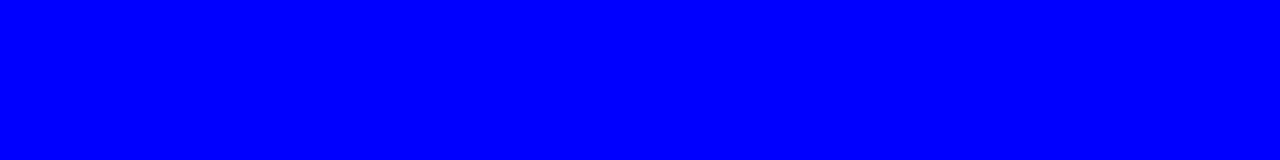
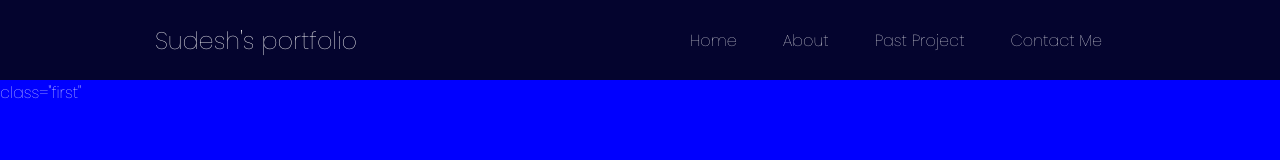
Before and after one commit to neptrix/Personal-Website, a plain HTML site: page index.html in a window 1280 px wide. Drawn offline with Linux system fonts and the light colour scheme.

Commit message:
new changes
ntng

```diff
--- a/index.html
+++ b/index.html
@@ -1,28 +1,67 @@
 <!DOCTYPE html>
 <html lang="en">
+
 <head>
     <meta charset="UTF-8">
     <meta name="viewport" content="width=device-width, initial-scale=1.0">
     <title>Sudesh Portfolio</title>
+    <link rel="preconnect" href="https://fonts.googleapis.com">
+    <link rel="preconnect" href="https://fonts.gstatic.com" crossorigin>
+    <link href="https://fonts.googleapis.com/css2?family=Poppins:wght@100;700&display=swap" rel="stylesheet">
     <style>
-        *{
+        * {
             margin: 0;
             padding: 0;
         }
-body{
-    background-color: blue;
-    color: white;
-}
+
+        body {
+            background-color: blue;
+            color: white;
+            font-family: 'Poppins', sans-serif;
+        }
+
+        nav{
+            display: flex;
+            justify-content: space-around;
+            align-items: center;
+            height: 80px;
+            background-color: rgb(4, 4, 46);
+        }
+        nav ul{
+            display: flex;
+            justify-content: center;
+
+        }
+        nav ul li{
+            list-style: none;
+            margin: 0 23px;
+        }
+        .left{
+            font-size: 1.5rem;
+        }
     </style>
 </head>
+
 <body>
 
     <header>
         <nav>
-            <div class="left"></div>
-            <dev class="right"></dev>
+            <div class="left">Sudesh's portfolio</div>
+            <dev class="right">
+                <ul>
+                    <li>Home</li>
+                    <li>About</li>
+                    <li>Past Project</li>
+                    <li>Contact Me</li>
+                </ul>
+            </dev>
 
         </nav>
     </header>
+    <main>
+        <section>class="first"</section>
+
+    </main>
 </body>
+
 </html>
```
